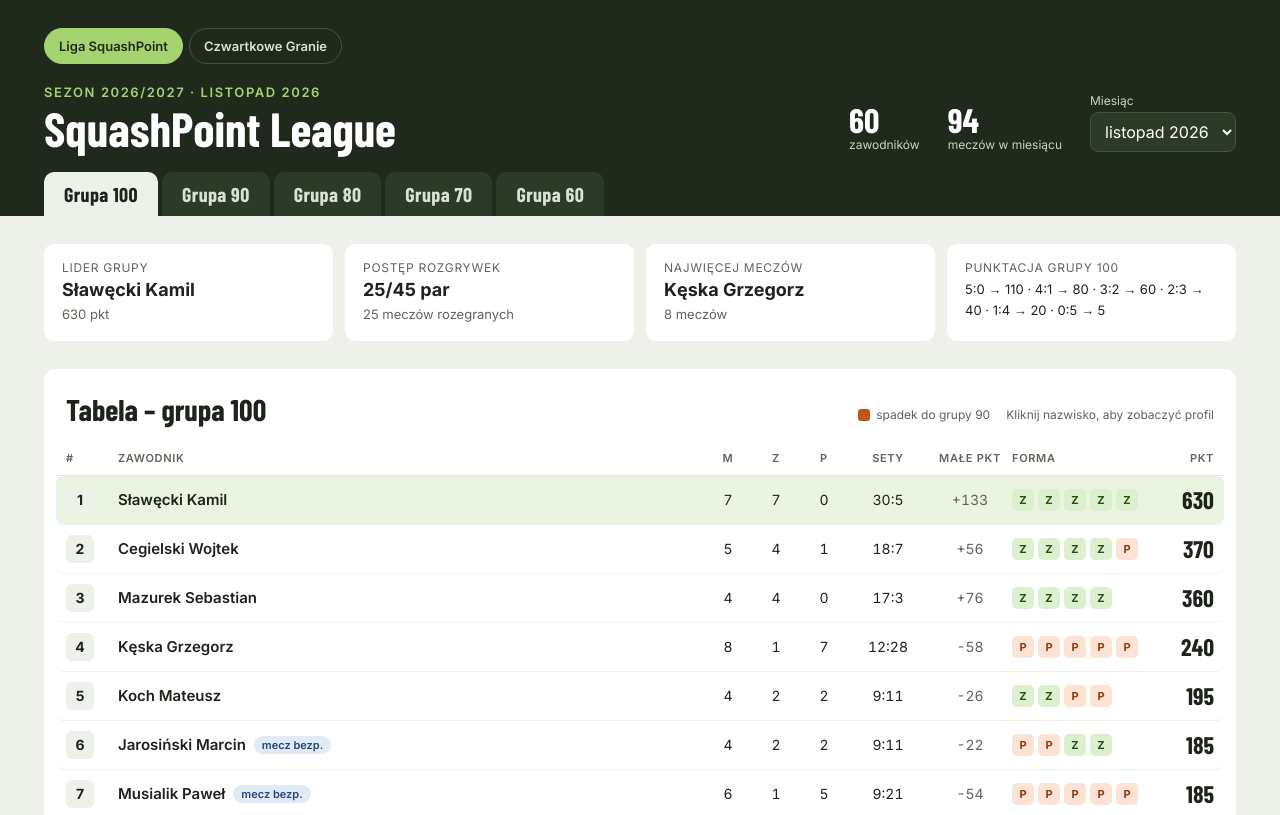
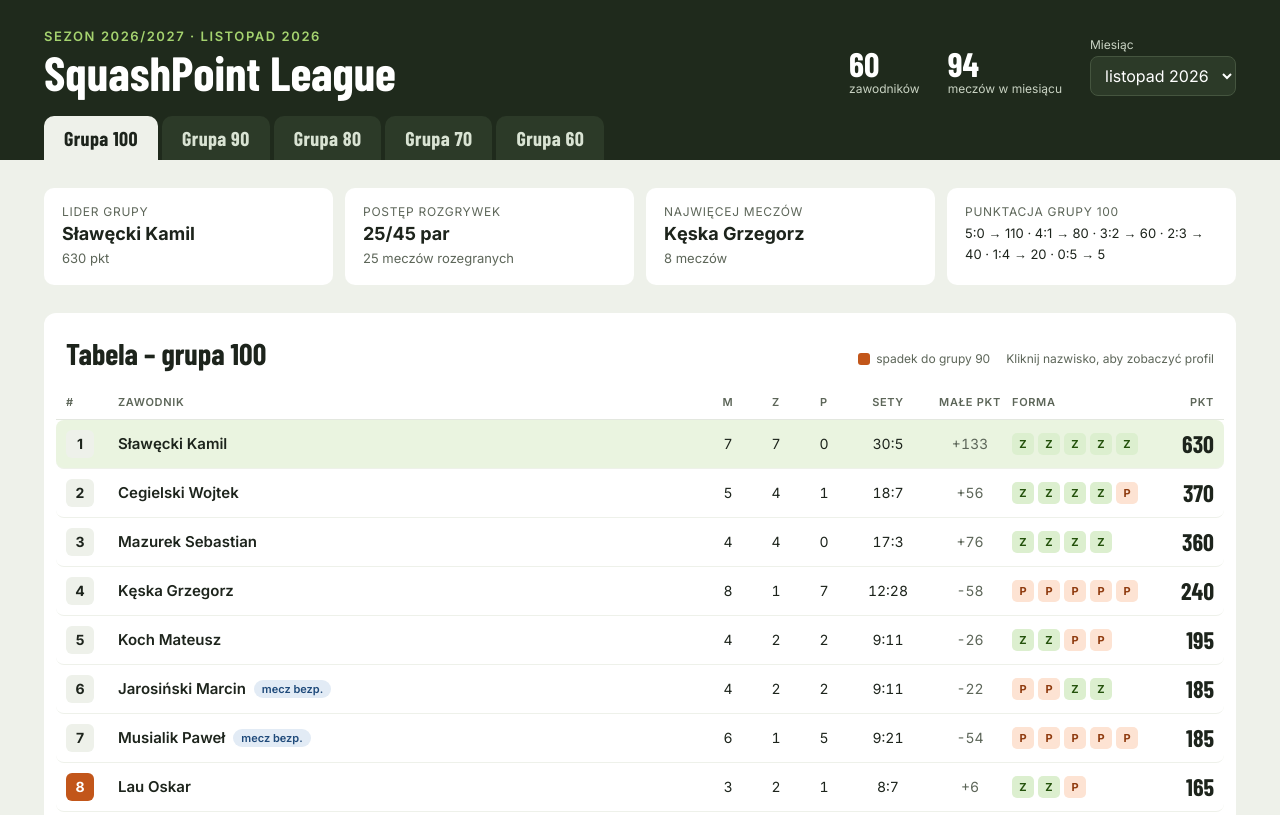
Before and after one commit to marcinnoxi-tech/liga, a plain HTML site: page site/index.html in a window 1280 px wide. Shown: the top 815 px of the page. Drawn offline with nearby package versions, Linux system fonts and the light colour scheme.

Commit message:
Update index.html

```diff
--- a/site/index.html
+++ b/site/index.html
@@ -13,10 +13,6 @@
 <body>
 <header class="top">
   <div class="wrap top-inner">
-    <nav class="pages" aria-label="Strony">
-      <a href="./" aria-current="page">Liga SquashPoint</a>
-      <a href="czwartki.html">Czwartkowe Granie</a>
-    </nav>
     <div class="top-row">
       <div class="brand">
         <div class="kicker">Sezon <span id="season">–</span> · <span id="monthLabel">–</span></div>
```
